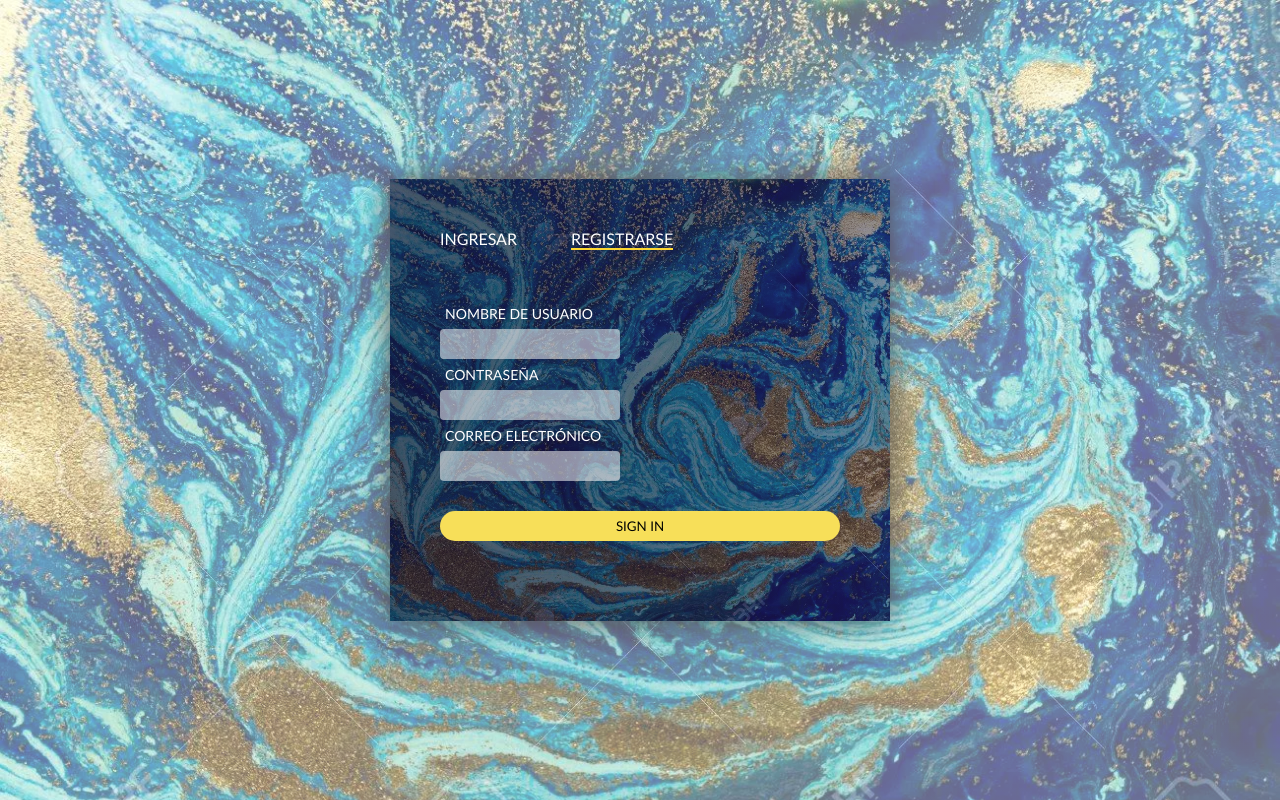
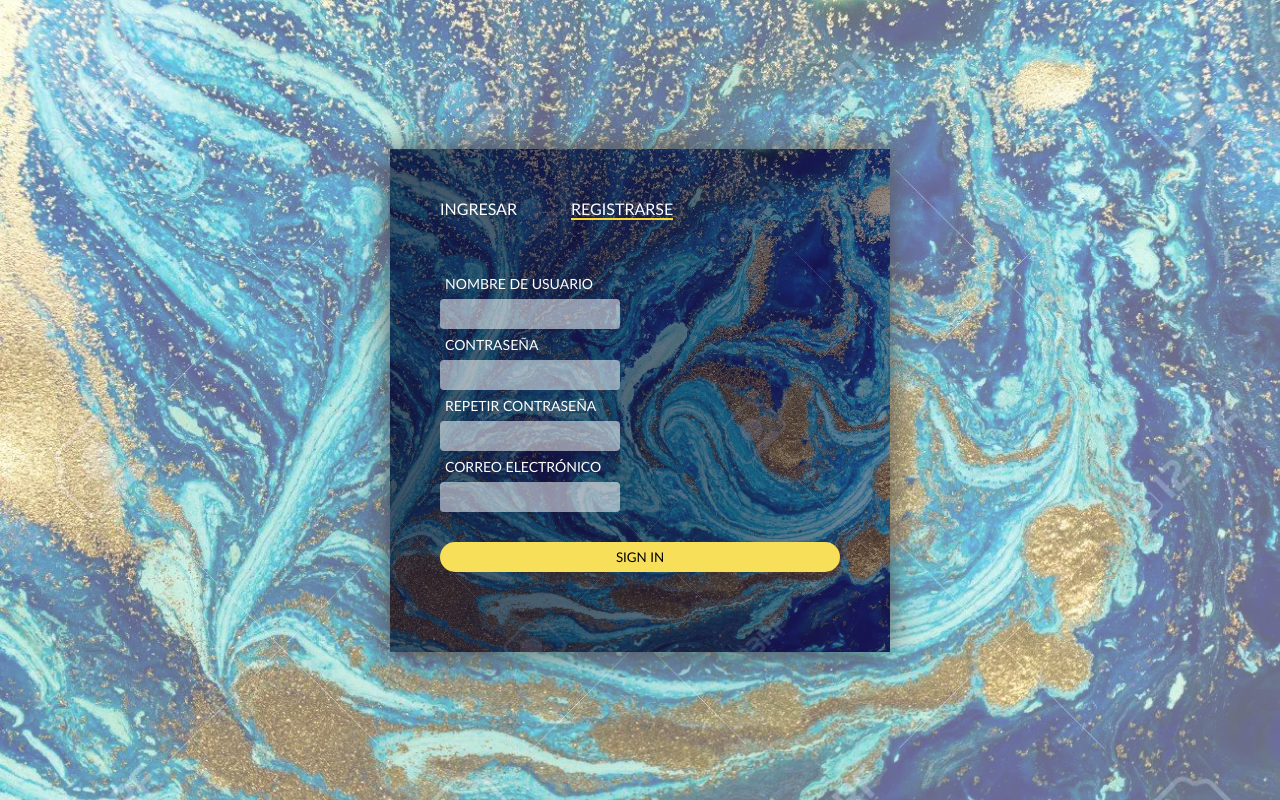
Before and after one commit to Noleffruth65/Proyecto-final-integrador, a website: page registrarse/index.html in a window 1280 px wide. Drawn offline with Linux system fonts and the light colour scheme.

Commit message:
agregado de repetir contraseña

```diff
--- a/registrarse/index.html
+++ b/registrarse/index.html
@@ -26,6 +26,11 @@
                 </div>
 
                 <div class="fila">
+                    <label for="">Repetir contraseña</label>
+                    <input type="password">
+                </div>
+
+                <div class="fila">
                     <label for="">Correo electrónico</label>
                     <input type="text">
                 </div>
```
